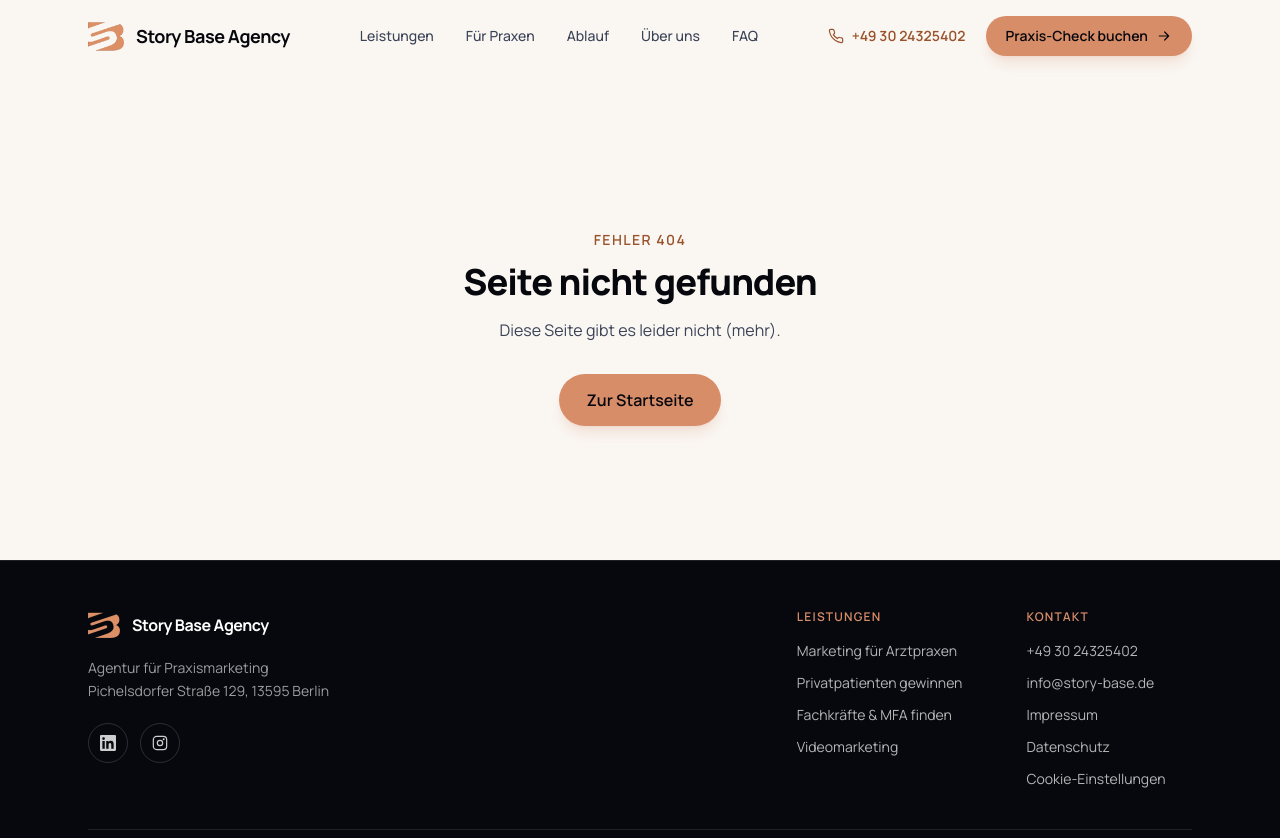
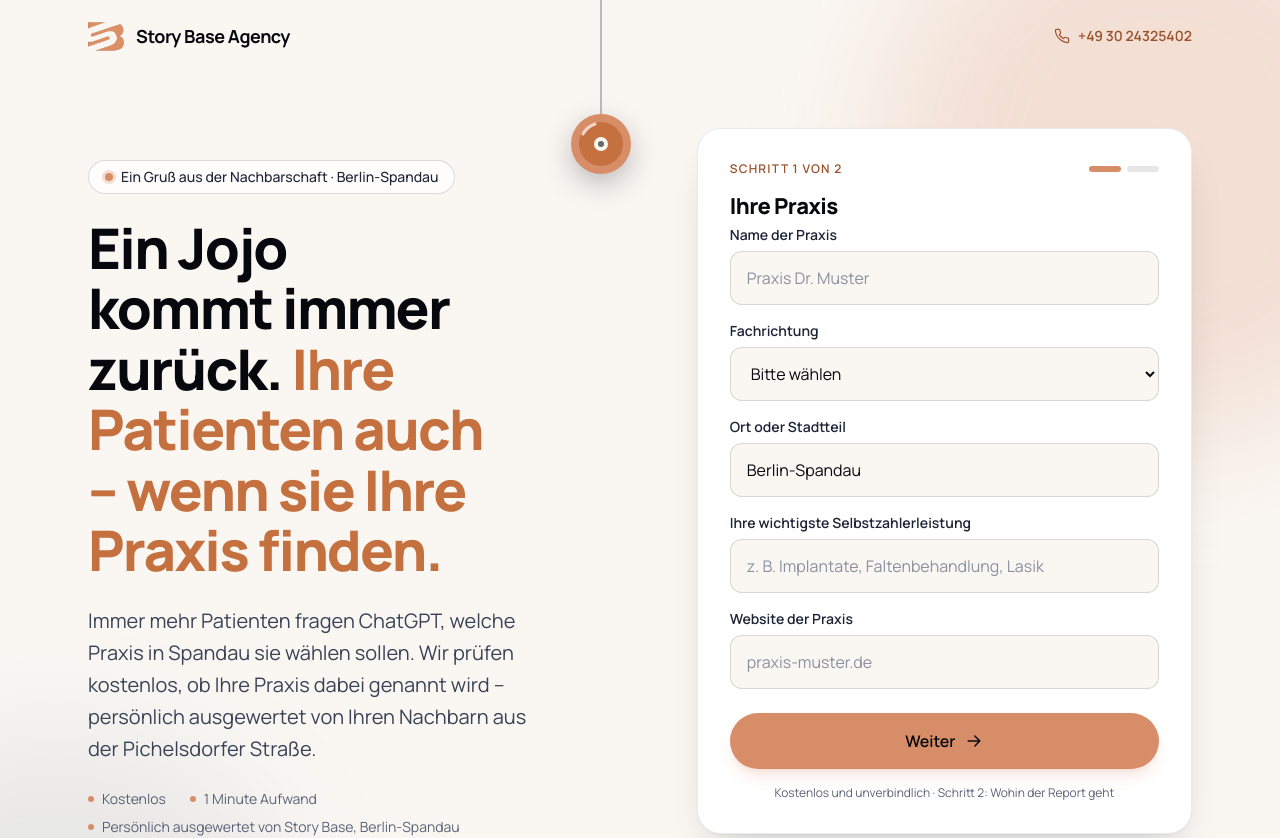
Before and after one commit to storybaseagency/website_story-base, a Next.js app: page /angebot-nachbarn in a window 1280 px wide. Before the commit this address had no page. Shown: the top 838 px of the page. Built offline with nearby package versions, Linux system fonts and the light colour scheme.

Commit message:
Paket-Aktion: Adresse /jojo/ in /angebot-nachbarn/ umbenannt
Co-Authored-By: Claude Opus 5.5 <noreply@anthropic.com>
Claude-Session: https://claude.ai/code/session_01PBUDZ9ErcZerVeSLeLW8Fm

```diff
--- a/src/app/(lp)/jojo/page.tsx
+++ b/src/app/(lp)/angebot-nachbarn/page.tsx
@@ -6,10 +6,10 @@ import type { KiCheckCampaign } from "@/lib/kicheck";
 import { site } from "@/lib/site";
 
 // Paket-Aktion in der Nachbarschaft: Arztpraxen in Spandau bekommen ein Jojo
-// mit Karte (QR-Code bzw. Kurzadresse story-base.de/jojo). Ziel: KI-Check.
+// mit Karte (QR-Code bzw. Kurzadresse story-base.de/angebot-nachbarn). Ziel: KI-Check.
 // Nur für Empfänger des Pakets gedacht – deshalb nicht in Suchmaschinen.
 const campaign: KiCheckCampaign = {
-  slug: "jojo",
+  slug: "angebot-nachbarn",
   badge: "Ein Gruß aus der Nachbarschaft · Berlin-Spandau",
   headline: "Ein Jojo kommt immer zurück.",
   headlineAccent: "Ihre Patienten auch – wenn sie Ihre Praxis finden.",
@@ -24,7 +24,7 @@ export const metadata: Metadata = {
   robots: { index: false, follow: true },
 };
 
-export default function JojoPage() {
+export default function AngebotNachbarnPage() {
   return (
     <KiCheckLanding
       campaign={campaign}
--- a/src/components/KiCheckLanding.tsx
+++ b/src/components/KiCheckLanding.tsx
@@ -10,7 +10,7 @@ import { kiCheckSchema } from "@/lib/schema";
 import { site } from "@/lib/site";
 
 // Inhalt der Landingpage – für /ki-check/, die Fachrichtungs-Varianten und
-// Kampagnen wie /jojo/ (eigener Hero-Text, Deko im Hero, Zusatzabschnitt).
+// Kampagnen wie /angebot-nachbarn/ (eigener Hero-Text, Deko im Hero, Zusatzabschnitt).
 export function KiCheckLanding({
   variant,
   campaign,
--- a/src/lib/kicheck.ts
+++ b/src/lib/kicheck.ts
@@ -129,7 +129,7 @@ export const kiCheckVariants: KiCheckVariant[] = [
     leistungPlaceholder: "z. B. Check-up, Vorsorge, Reisemedizin",
   },
 ];
-// Kampagnen-Landingpages (z. B. /jojo/ für die Paket-Aktion in Spandau):
+// Kampagnen-Landingpages (z. B. /angebot-nachbarn/ für die Paket-Aktion in Spandau):
 // eigener Hero-Text, Ort vorausgefüllt, Anfragen mit eigenem landing_variant.
 export type KiCheckCampaign = {
   slug: string;
```
